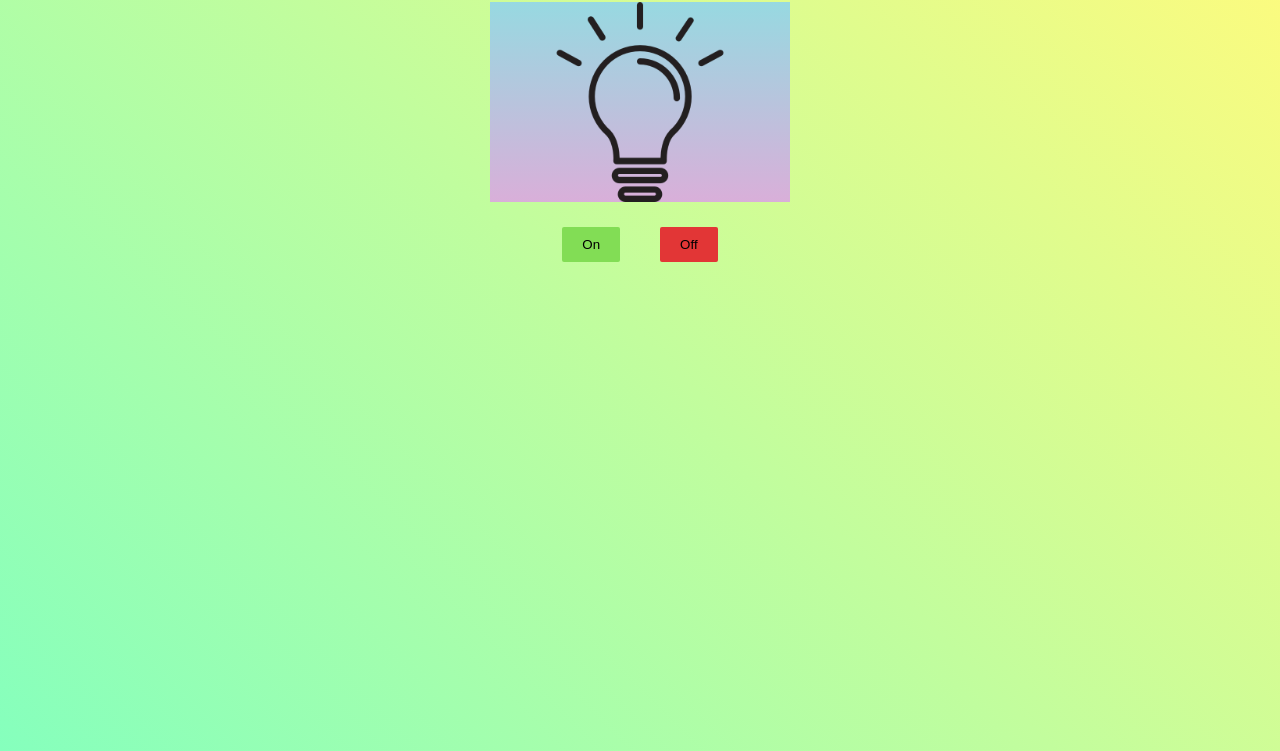
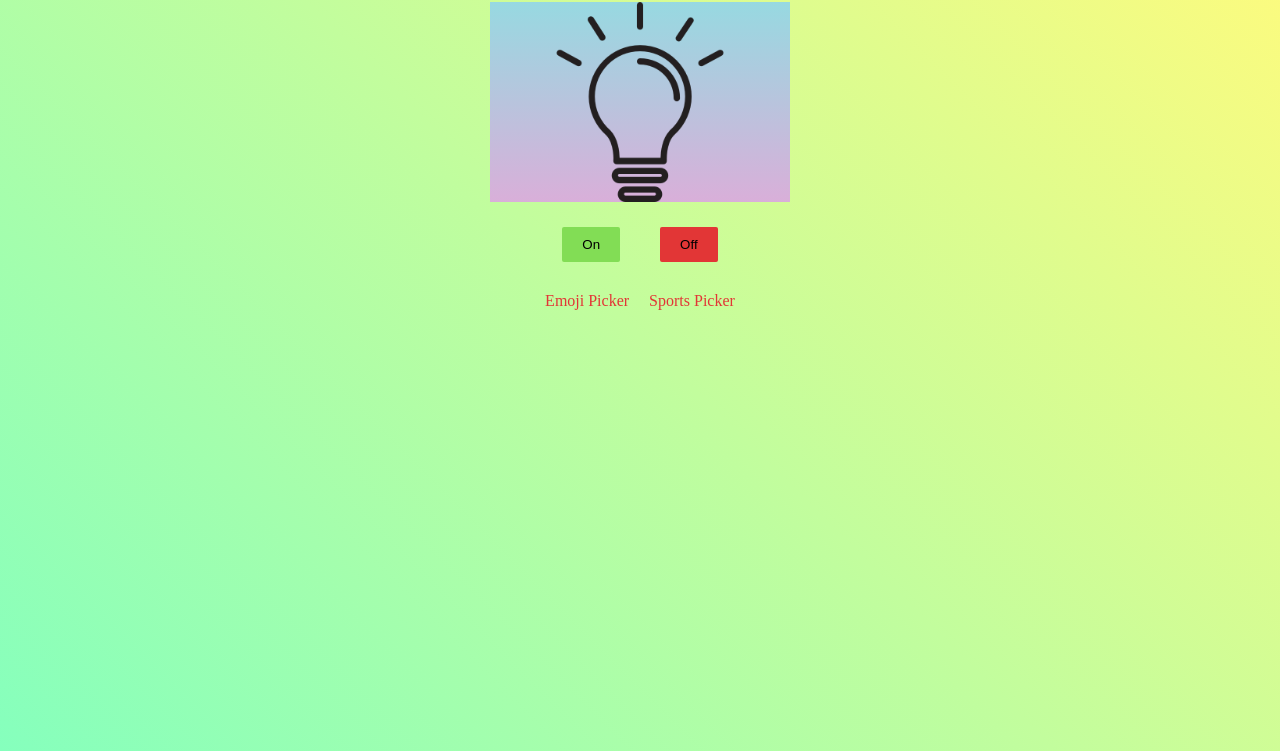
Before and after one commit to RoshanDorkhande/Dom-image-src, a plain HTML site: page index.html in a window 1280 px wide. Shown: the part 78-829 px from the top of the page. Drawn offline with Linux system fonts and the light colour scheme.

Commit message:
necessary changes made

```diff
--- a/index.html
+++ b/index.html
@@ -57,6 +57,19 @@
         box-shadow: 0px 0px 10px rgba(0,0,0,0.1);
     }
 
+    .links{
+        display: flex;
+        justify-content: center;
+        margin-top: 25px
+
+    }
+
+    a{
+        text-decoration: none;
+        color: #e23636;
+        margin: 0px 10px;
+    }
+
 
 
 </style>
@@ -75,6 +88,12 @@
     </div>
 
 
+    <div class="links">
+        <a href="emoji.html">Emoji Picker</a>
+        <a href="sports.html">Sports Picker</a>
+    </div>
+
+
     <script>
 
         function toggle(state){
```
